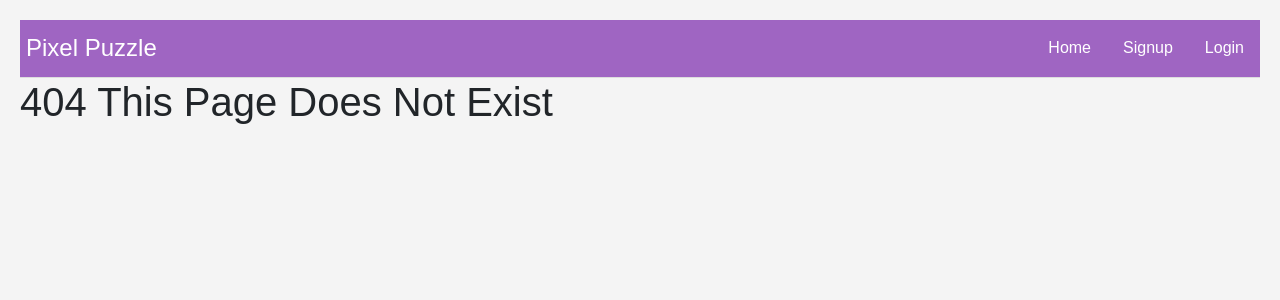
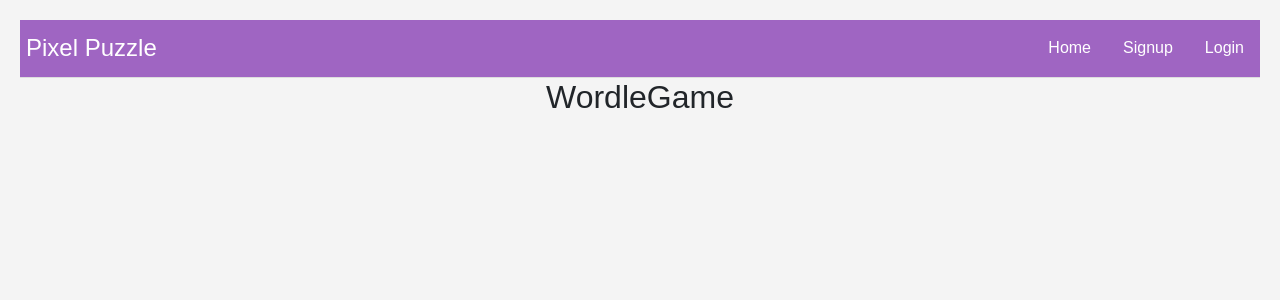
Before and after one commit to rkemmey/group_project, a React (Vite) app in the folder front_end/: page /wordle in a window 1280 px wide. Before the commit this address had no page. Shown: the top 300 px of the page. Built offline with nearby package versions, Linux system fonts and the light colour scheme.

Commit message:
wordle intialized

```diff
--- a/front_end/src/components/NavBar.jsx
+++ b/front_end/src/components/NavBar.jsx
@@ -18,6 +18,7 @@ export default function NavBar({ user, setUser }) {
             <Link to={"/sudoku/"}>Sudoku</Link><br></br>
             <Link to={"/nonogram/"}>Nonogram</Link><br></br>
             <Link to={"/minesweeper/"}>Minesweeper</Link><br></br>
+            <Link to={"/wordle/"}>Wordle</Link><br></br>
             <Link to={"/profile/"}>Profile</Link>
             <button
               onClick={ async () =>
--- a/front_end/src/router.jsx
+++ b/front_end/src/router.jsx
@@ -13,6 +13,7 @@ import ErrorPage from "./pages/ErrorPage";
 import SudGame from "./components/SudGame";
 import NonoGame from "./components/NonoGame";
 import MineGame from "./minesweeper/MineGame";
+import WordleGame from "./wordle/WordleGame";
 
 const router = createBrowserRouter([
     {
@@ -29,6 +30,7 @@ const router = createBrowserRouter([
         { path: "/nonogram/", element: <NonoPage />},
         { path: "/nonogram/:id", element: <NonoGame /> },
         { path: "/minesweeper/", element: <MineGame /> },
+        { path: "/wordle/", element: <WordleGame /> },
         { path: "/profile/", element: <ProfilePage />},
         { path: "*", element: <NotFound /> },
       ],
--- /dev/null
+++ b/front_end/src/wordle/WordleGame.jsx
@@ -0,0 +1,10 @@
+const WordleGame = () => {
+
+  return (
+    <div className="p-8 text-center">
+      <h2 className="text-4xl font-bold">WordleGame</h2>
+    </div>
+  );
+};
+
+export default WordleGame;
```
